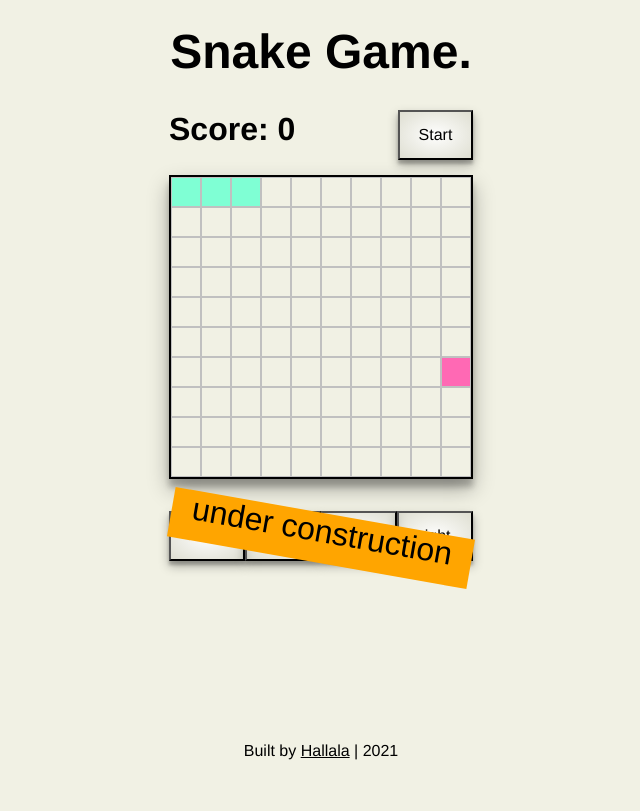
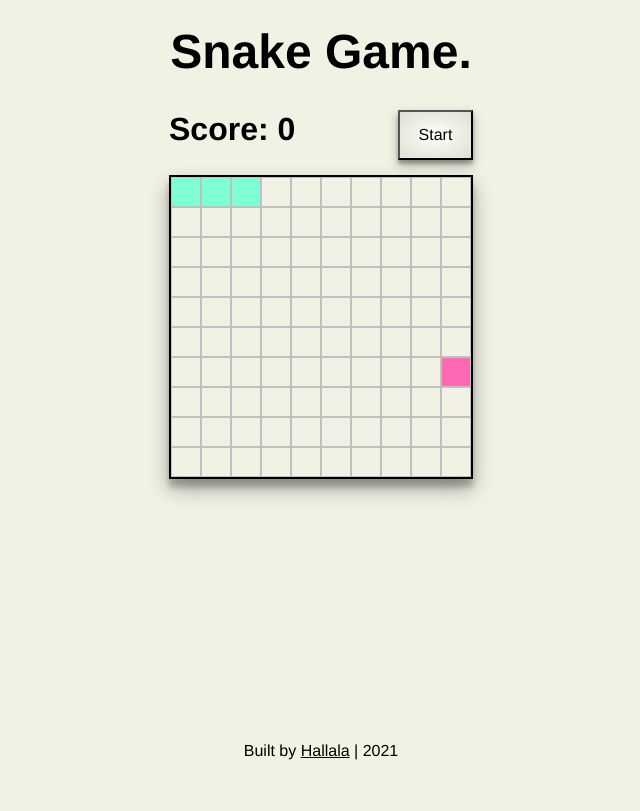
Before and after one commit to hcsvnt/snake, a plain HTML site: page index.html in a window 1280 px wide. Shown: the whole page, without its empty margins (319-959 px from the left). Drawn offline with Linux system fonts and the light colour scheme.

Commit message:
touch controls will be hidden

```diff
--- a/index.css
+++ b/index.css
@@ -104,7 +104,7 @@ h2 {
     height: 60px;
 }
 
-.touchButtons {
+/* .touchButtons {
     display: flex;
     margin: 2rem 0;
     position: relative;
@@ -113,7 +113,7 @@ h2 {
 .touchButtons button {
     width: 150px;
     height: 50px;
-}
+} */
 
 
 footer {
--- a/index.html
+++ b/index.html
@@ -19,15 +19,12 @@
         <main class="grid">
 
         </main>
-        <div class="touchButtons">
-            <p class="underConstruction">
-                under construction
-            </p>
+        <!-- <div class="touchButtons">
             <button id="left">left</button>
             <button id="up">up</button>
             <button id="down">down</button>
             <button id="right">right</button>
-        </div>
+        </div> -->
             <img src="images/kubok snake copy.png" class="kubok">
 
             <script src="index.js"></script>
```
